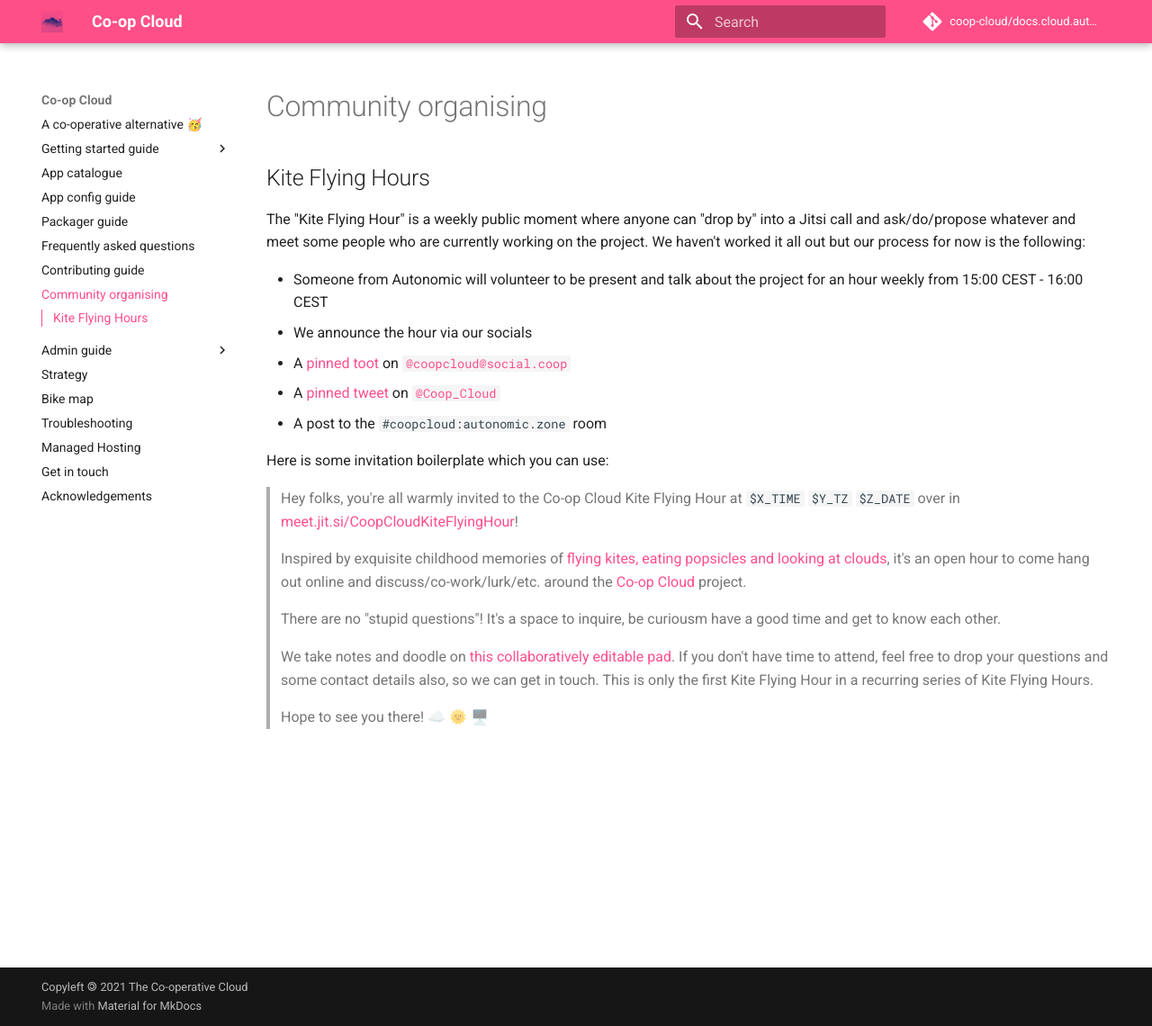
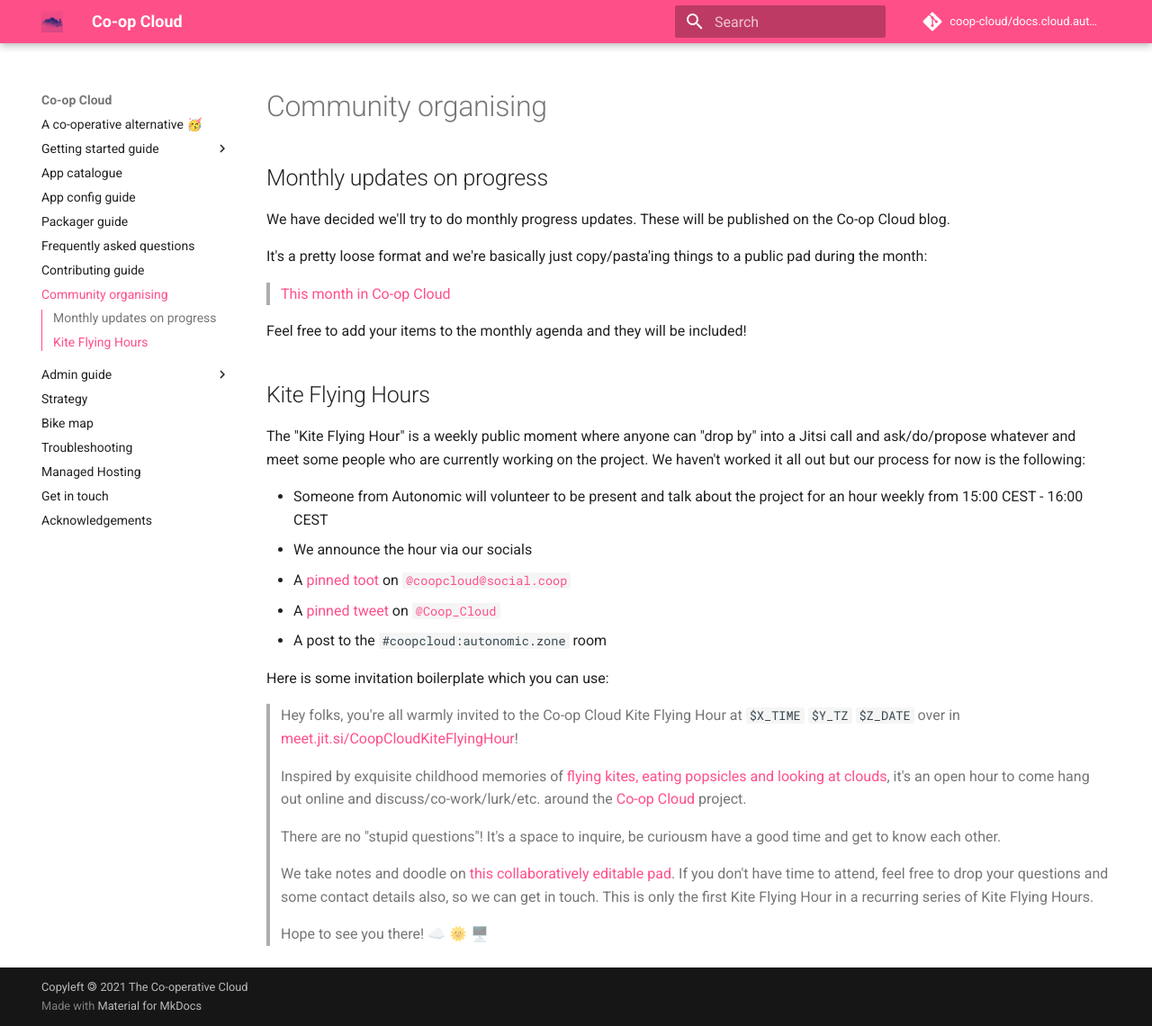
Before and after one commit to mayel/docs.coopcloud.tech, an MkDocs documentation site: the page built from docs/comm-org.md, in a window 1280 px wide and 1140 px high. Shown: the whole window at 90% size. Built offline with MkDocs 1.6.1 and Material for MkDocs 9.7.7, drawn with Linux system fonts in a browser that asks for light colours.

Commit message:
Add pad for monthly updates

```diff
--- a/docs/comm-org.md
+++ b/docs/comm-org.md
@@ -1,6 +1,16 @@
 ---
 title: Community Organising
 ---
+
+## Monthly updates on progress
+
+We have decided we'll try to do monthly progress updates. These will be published on the Co-op Cloud blog.
+
+It's a pretty loose format and we're basically just copy/pasta'ing things to a public pad during the month:
+
+> [This month in Co-op Cloud](https://pad.autonomic.zone/YHKn4vHORmS6wjN1t2zi5A?both)
+
+Feel free to add your items to the monthly agenda and they will be included!
 
 ## Kite Flying Hours
 
```
